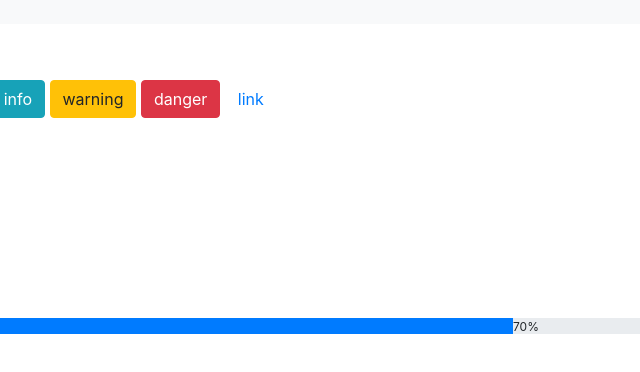
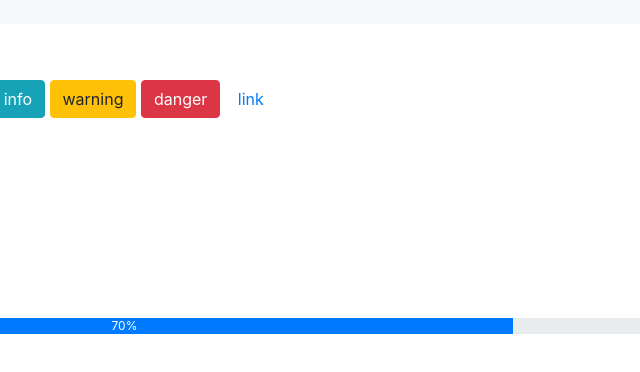
Before and after one commit to akihiro045/web2-10, a plain HTML site: page index.html in a window 1280 px wide. Shown: the full height of the page, 349-989 px from the left. Drawn offline with nearby package versions, Linux system fonts and the light colour scheme.

Commit message:
Update index.html

```diff
--- a/index.html
+++ b/index.html
@@ -46,8 +46,8 @@
                         </ul>
                     </div>
                 <h1 id="3rd">3つめ</h1>
-                    <div class="progress">
-                        <div class="progress-bar" role="progressbar" style="width: 70%;"></div>
+                <div class="progress">
+                        <div class="progress-bar" role="progressbar" style="width: 70%;">
                             70%
                         </div>
                     </div>
```
